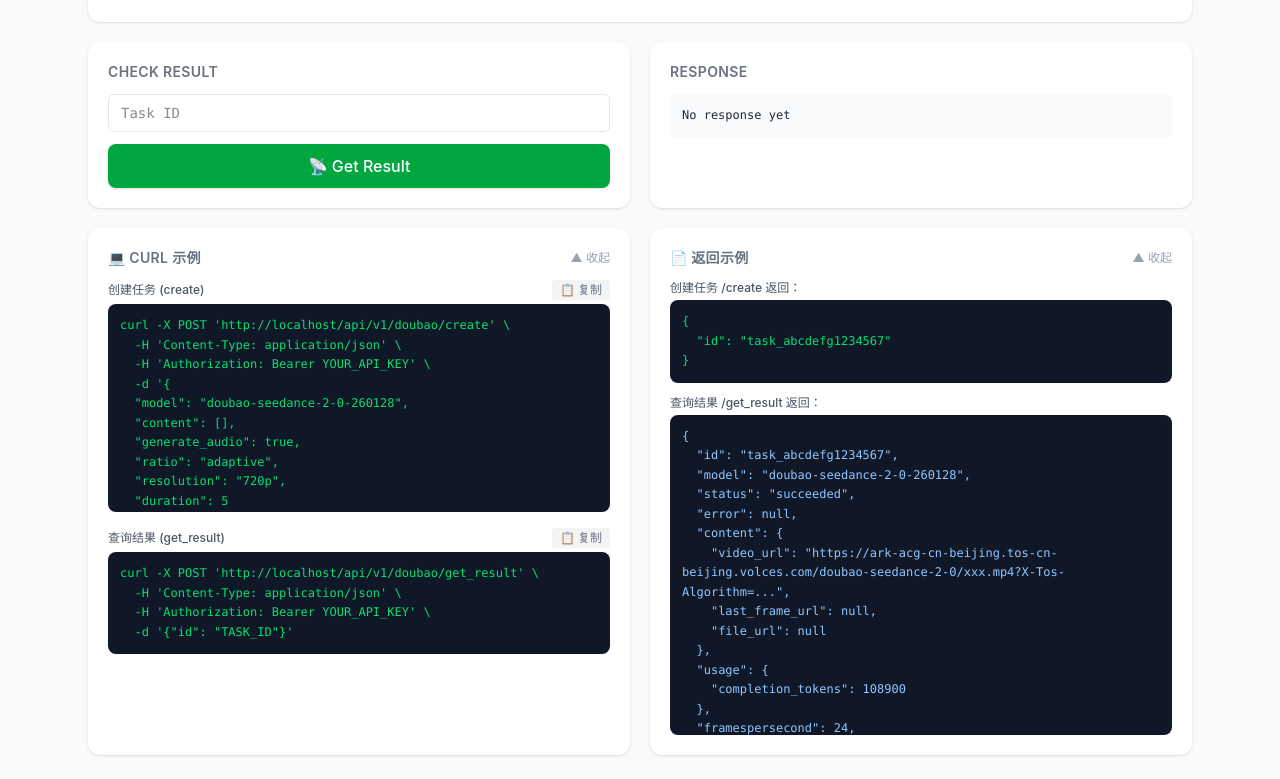
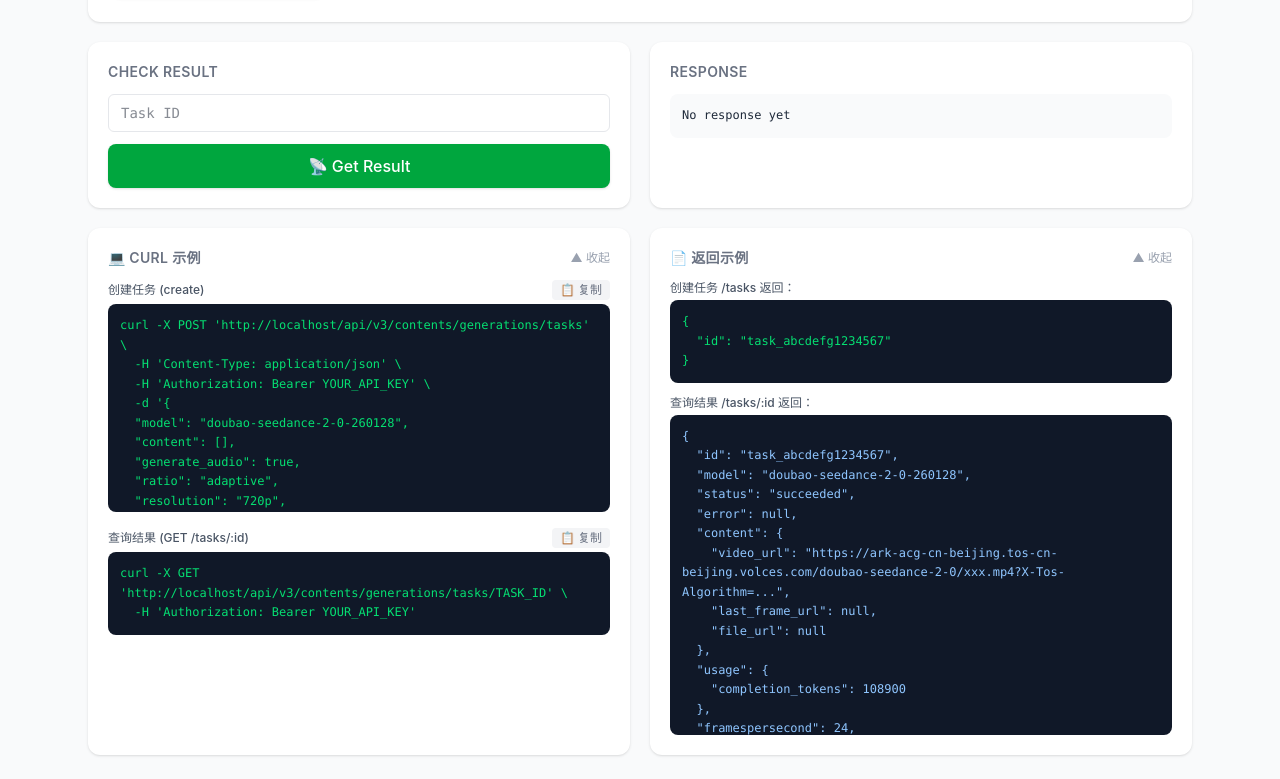
Before and after one commit to brucx/sd2_proxy, a React (Vite) app in the folder frontend/: page /playground in a window 1280 px wide. Shown: the part 831-1610 px from the top of the page. Built offline with nearby package versions, Linux system fonts and the light colour scheme.

Commit message:
feat: migrate proxy endpoints to RESTful /api/v3/contents/generations/tasks structure

```diff
--- a/frontend/src/pages/Playground.tsx
+++ b/frontend/src/pages/Playground.tsx
@@ -39,7 +39,7 @@ function Playground() {
 
   const buildCurlCreate = (body: any) => {
     const key = apiKey || 'YOUR_API_KEY';
-    return `curl -X POST '${baseUrl}/api/v1/doubao/create' \\
+    return `curl -X POST '${baseUrl}/api/v3/contents/generations/tasks' \\
   -H 'Content-Type: application/json' \\
   -H 'Authorization: Bearer ${key}' \\
   -d '${JSON.stringify(body, null, 2)}'`;
@@ -48,10 +48,8 @@ function Playground() {
   const buildCurlGetResult = () => {
     const key = apiKey || 'YOUR_API_KEY';
     const tid = taskId || 'TASK_ID';
-    return `curl -X POST '${baseUrl}/api/v1/doubao/get_result' \\
-  -H 'Content-Type: application/json' \\
-  -H 'Authorization: Bearer ${key}' \\
-  -d '{"id": "${tid}"}'`;
+    return `curl -X GET '${baseUrl}/api/v3/contents/generations/tasks/${tid}' \\
+  -H 'Authorization: Bearer ${key}'`;
   };
 
   const copyCurl = useCallback(async (text: string) => {
@@ -177,7 +175,7 @@ function Playground() {
     setLoading(true);
     try {
       const res = await axios.post(
-        '/api/v1/doubao/create',
+        '/api/v3/contents/generations/tasks',
         requestBody,
         { headers: { Authorization: `Bearer ${apiKey}` } }
       );
@@ -190,11 +188,11 @@ function Playground() {
   };
 
   const handleGetResult = async () => {
+    if (!taskId.trim()) return;
     setLoading(true);
     try {
-      const res = await axios.post(
-        '/api/v1/doubao/get_result',
-        { id: taskId },
+      const res = await axios.get(
+        `/api/v3/contents/generations/tasks/${taskId.trim()}`,
         { headers: { Authorization: `Bearer ${apiKey}` } }
       );
       setResponse(res.data);
@@ -615,7 +613,7 @@ function Playground() {
               </div>
               <div>
                 <div className="flex items-center justify-between mb-1">
-                  <span className="text-xs font-medium text-gray-600">查询结果 (get_result)</span>
+                  <span className="text-xs font-medium text-gray-600">查询结果 (GET /tasks/:id)</span>
                   <button
                     onClick={() => copyCurl(buildCurlGetResult())}
                     className="text-xs px-2 py-0.5 rounded bg-gray-100 hover:bg-blue-100 text-gray-500 hover:text-blue-600 transition-colors"
@@ -641,13 +639,13 @@ function Playground() {
           {showResponseExample && (
             <div className="space-y-3">
               <div>
-                <span className="text-xs font-medium text-gray-600 block mb-1">创建任务 /create 返回：</span>
+                <span className="text-xs font-medium text-gray-600 block mb-1">创建任务 /tasks 返回：</span>
                 <pre className="bg-gray-900 text-green-400 p-3 rounded-lg overflow-x-auto text-xs leading-relaxed whitespace-pre-wrap">
                   {JSON.stringify(sampleCreateResponse, null, 2)}
                 </pre>
               </div>
               <div>
-                <span className="text-xs font-medium text-gray-600 block mb-1">查询结果 /get_result 返回：</span>
+                <span className="text-xs font-medium text-gray-600 block mb-1">查询结果 /tasks/:id 返回：</span>
                 <pre className="bg-gray-900 text-blue-300 p-3 rounded-lg overflow-x-auto text-xs leading-relaxed max-h-80 overflow-y-auto whitespace-pre-wrap">
                   {JSON.stringify(sampleGetResultResponse, null, 2)}
                 </pre>
```
Also changed, not shown: 2 other files (tests, documents, lock files or other folders).
